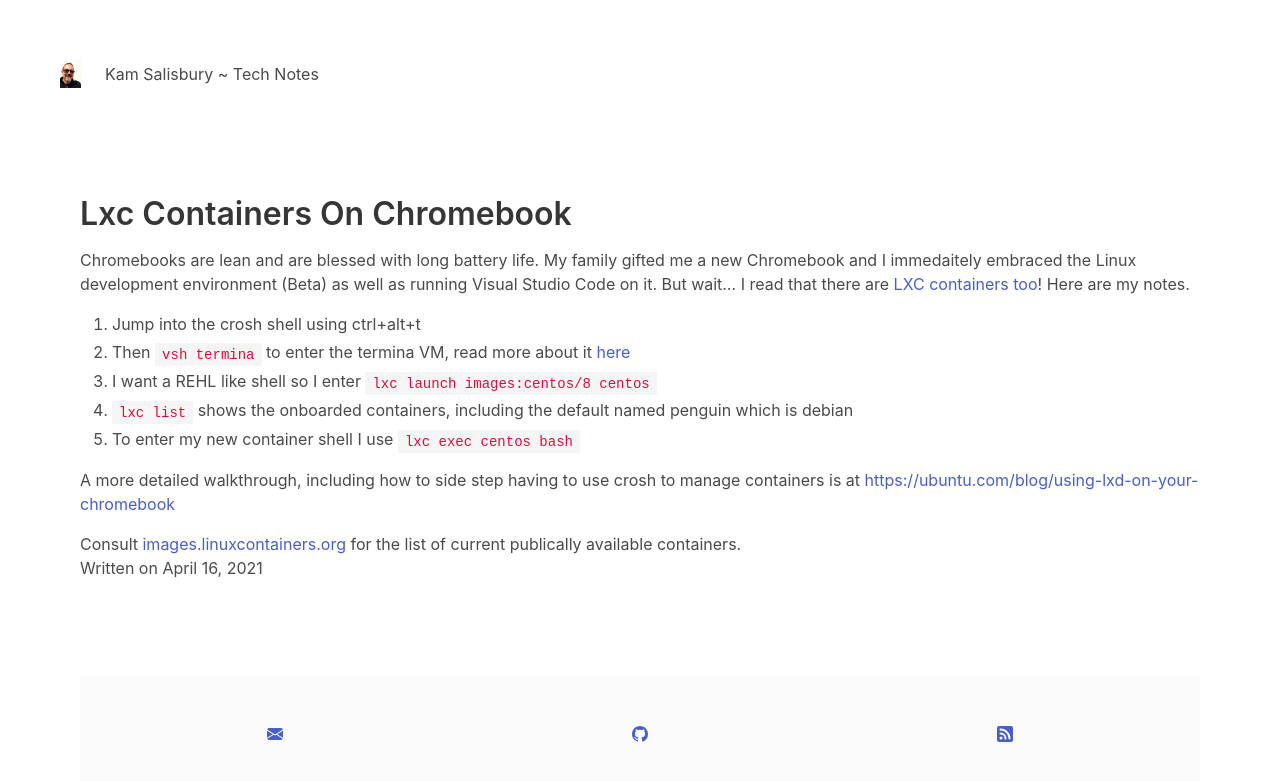
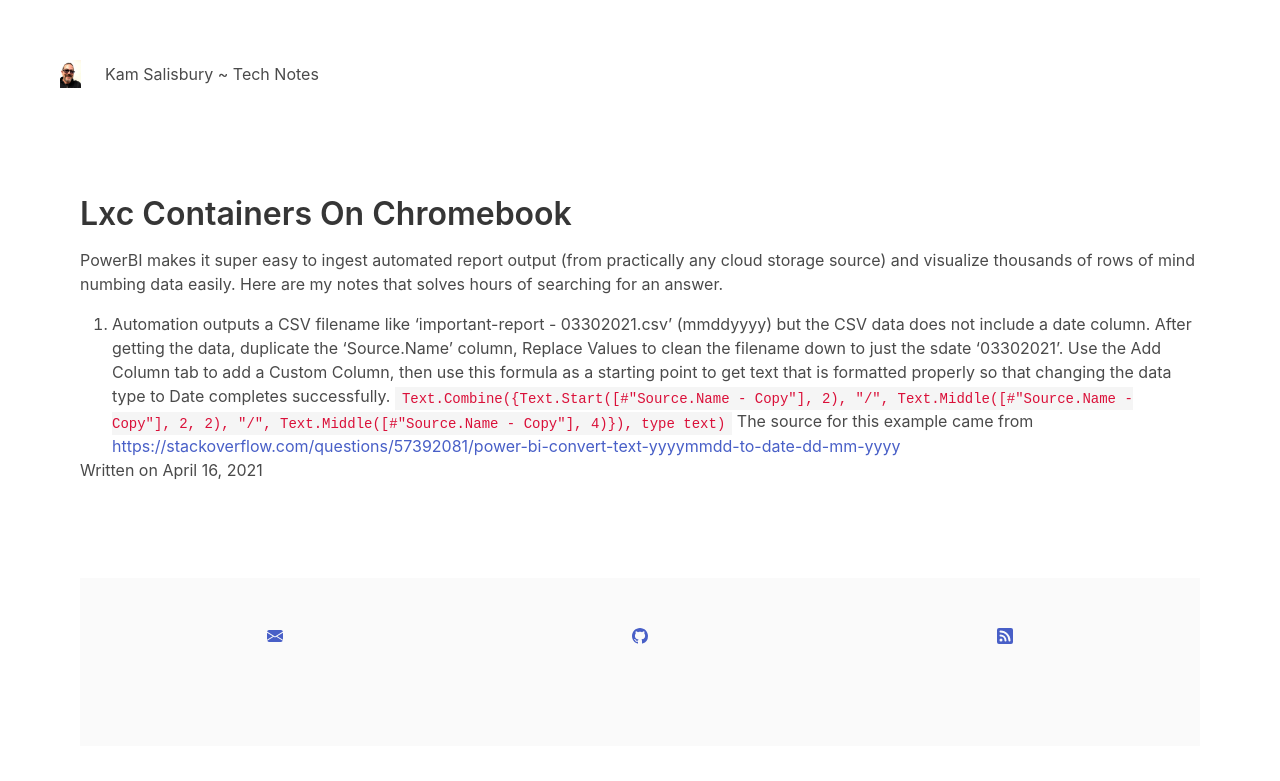
Before and after one commit to kamsalisbury/kamsalisbury.github.io, a Jekyll site: the page built from _posts/2021-4-16-LXC-Containers-On-Chromebook.md, in a window 1280 px wide. Shown: the top 781 px of the page. Built offline with Jekyll 4.4.1, drawn with Linux system fonts in a browser that asks for light colours; nearby versions of some CDN libraries; our own code applies the rules of GitHub Pages for plain Markdown files.

Commit message:
added PBI notes

```diff
--- a/_posts/2021-4-16-LXC-Containers-On-Chromebook.md
+++ b/_posts/2021-4-16-LXC-Containers-On-Chromebook.md
@@ -1,11 +1,3 @@
-Chromebooks are lean and are blessed with long battery life. My family gifted me a new Chromebook and I immedaitely embraced the Linux development environment (Beta) as well as running Visual Studio Code on it. But wait... I read that there are [LXC containers too](https://blog.mdfranz.com/linux-containers-vms-on-your-chromebooks-from-vmc-to-alpine-88bccdc78fdf)! Here are my notes.
+PowerBI makes it super easy to ingest automated report output (from practically any cloud storage source) and visualize thousands of rows of mind numbing data easily. Here are my notes that solves hours of searching for an answer.
 
-1. Jump into the crosh shell using ctrl+alt+t
-2. Then `vsh termina` to enter the termina VM, read more about it [here](https://chromium.googlesource.com/chromiumos/docs/+/8c8ac04aed5d45bb6a14605c422dbbd01eeadf15/containers_and_vms.md#How-many-VMs-can-I-run)
-3. I want a REHL like shell so I enter `lxc launch images:centos/8 centos`
-4. `lxc list` shows the onboarded containers, including the default named penguin which is debian
-5. To enter my new container shell I use `lxc exec centos bash`
-
-A more detailed walkthrough, including how to side step having to use crosh to manage containers is at [https://ubuntu.com/blog/using-lxd-on-your-chromebook](https://ubuntu.com/blog/using-lxd-on-your-chromebook)
-
-Consult [images.linuxcontainers.org](https://images.linuxcontainers.org/) for the list of current publically available containers.
+1. Automation outputs a CSV filename like 'important-report - 03302021.csv' (mmddyyyy) but the CSV data does not include a date column. After getting the data, duplicate the 'Source.Name' column, Replace Values to clean the filename down to just the sdate '03302021'. Use the Add Column tab to add a Custom Column, then use this formula as a starting point to get text that is formatted properly so that changing the data type to Date completes successfully. `Text.Combine({Text.Start([#"Source.Name - Copy"], 2), "/", Text.Middle([#"Source.Name - Copy"], 2, 2), "/", Text.Middle([#"Source.Name - Copy"], 4)}), type text)` The source for this example came from [https://stackoverflow.com/questions/57392081/power-bi-convert-text-yyyymmdd-to-date-dd-mm-yyyy](https://stackoverflow.com/questions/57392081/power-bi-convert-text-yyyymmdd-to-date-dd-mm-yyyy)
```
Also changed, not shown: _posts/2021-4-20-PowerBI-Notes.md (added, +11 -0 lines).
